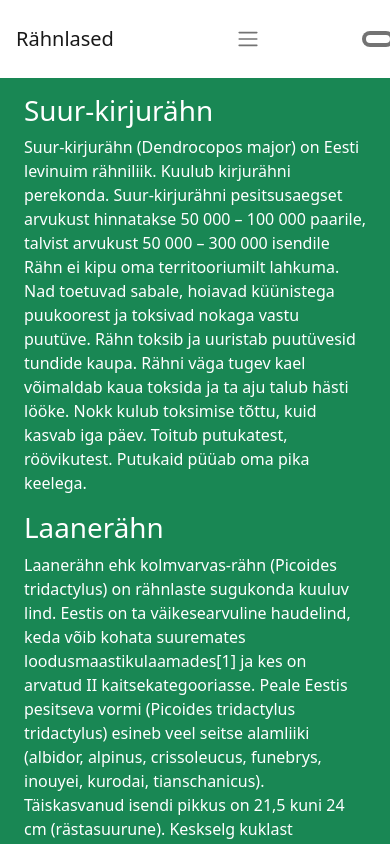
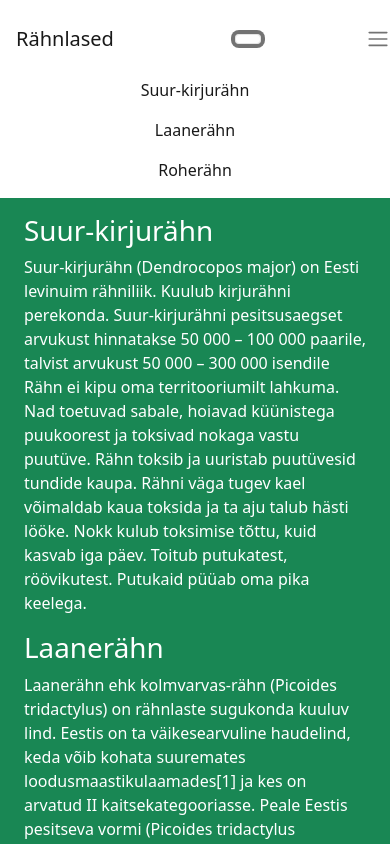
Before and after one commit to MikkPuusepp/Tore, a plain HTML site: page index.html in a window 390 px wide. Both pictures are taken after a click on the button "Toggle navigation". Shown: the top 844 px of the page. Drawn offline with nearby package versions, Linux system fonts and the light colour scheme.

```diff
--- a/index.html
+++ b/index.html
@@ -15,19 +15,19 @@
         <div class="row min-vh-100 flex-column flex-md-row">
             <aside class="col-12 col-md-2 col-xl-2 p-0 bg-white flex-shrink-1">
                 <nav class="navbar navbar-expand-md navbar-light bd-primary text-dark
-                flex-md-column flex-row align-items-center py-2 text-center sticky-top"
+                flex-md-column flex-row align-items- py-2 text-center sticky-top"
                 id="sidebar">
                     <div class="text-center p-3">
                         <img src="img/profile.jpg" alt="Rähni pilt" class=
                         "img-fluid rounded-circle my-4 p-1 d-none d-md-block shadow">
                         <a href="#" class="navbar-brand mx-0 font-weight text-nowrap" title="">Rähnlased</a>
                     </div>
-                    <button class="navbar-toggler border-0 order-1" type="button"
-                    data-toggler="collapse" data-target="#nav" aria-controls="nav" aria-expanded="false"
+                    <button class="navbar-toggler" type="button"
+                    data-bs-toggle="collapse" data-bs-target="#nav" aria-controls="nav" aria-expanded="true"
                     aria-label="Toggle navigation"></button>
                         <span class="navbar-toggler-icon"></span>
                     </button>
-                    <div class="collapse navbar-collapse prder-last" id="nav">
+                    <div class="collapse navbar-collapse order-last" id="nav">
                         <ul class="navbar-nav flex-column w-100 justify-content-center">
                         <li class="nav-item">
                             <a href="#" class="nav-link active">Suur-kirjurähn </a>
```
